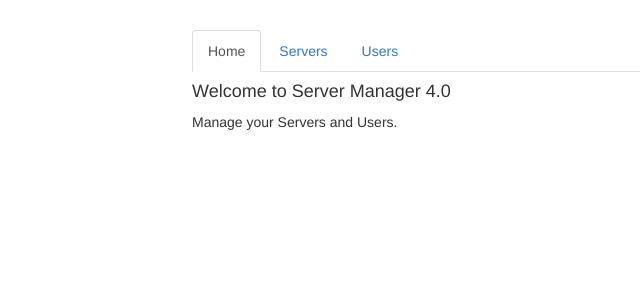
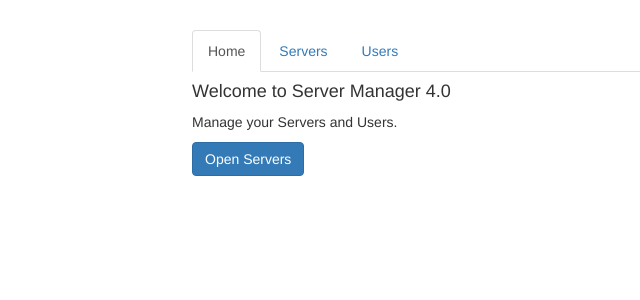
Before and after one commit to kubilaye/routing, an Angular app: page / in a window 1280 px wide. Shown: the top 300 px of the page, without its empty margins (73-713 px from the left). Built offline with nearby package versions, Linux system fonts and the light colour scheme.

Commit message:
navigating routes programmatically

```diff
--- a/src/app/home/home.component.html
+++ b/src/app/home/home.component.html
@@ -1,2 +1,3 @@
 <h4>Welcome to Server Manager 4.0</h4>
 <p>Manage your Servers and Users.</p>
+<button class="btn btn-primary" (click)="onLoadServers()">Open Servers</button>
--- a/src/app/home/home.component.ts
+++ b/src/app/home/home.component.ts
@@ -1,4 +1,5 @@
 import { Component, OnInit } from '@angular/core';
+import {Router} from '@angular/router';
 
 @Component({
   selector: 'app-home',
@@ -7,9 +8,14 @@
 })
 export class HomeComponent implements OnInit {
 
-  constructor() { }
+  constructor(private router: Router) { }
 
   ngOnInit() {
   }
 
+  onLoadServers() {
+    // complex calculation
+    this.router.navigate(['/servers']);
+  }
+
 }
```
